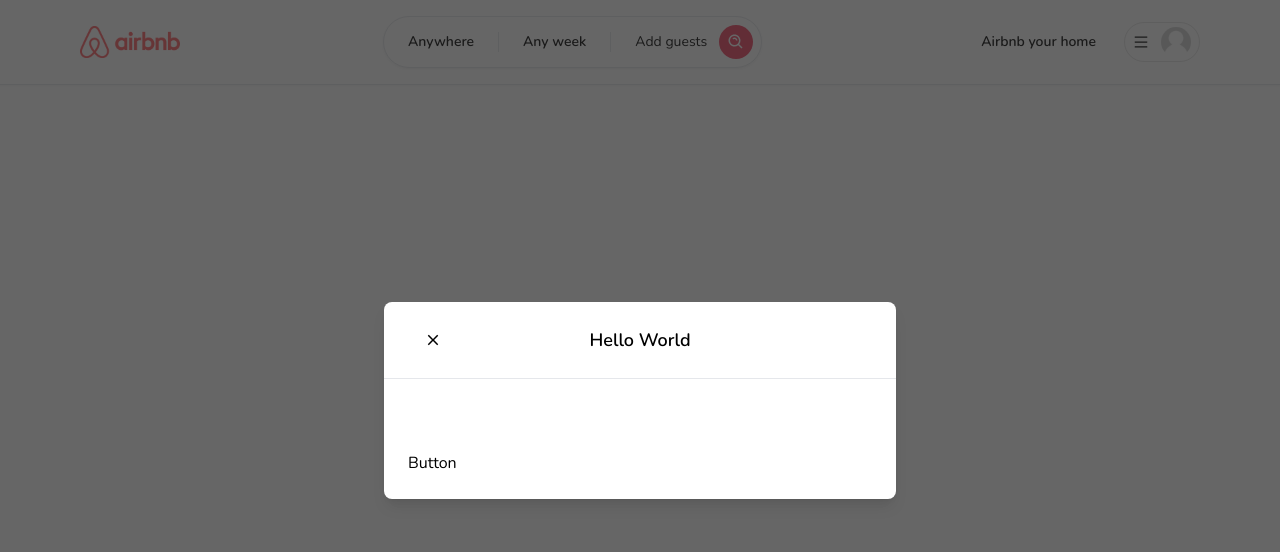
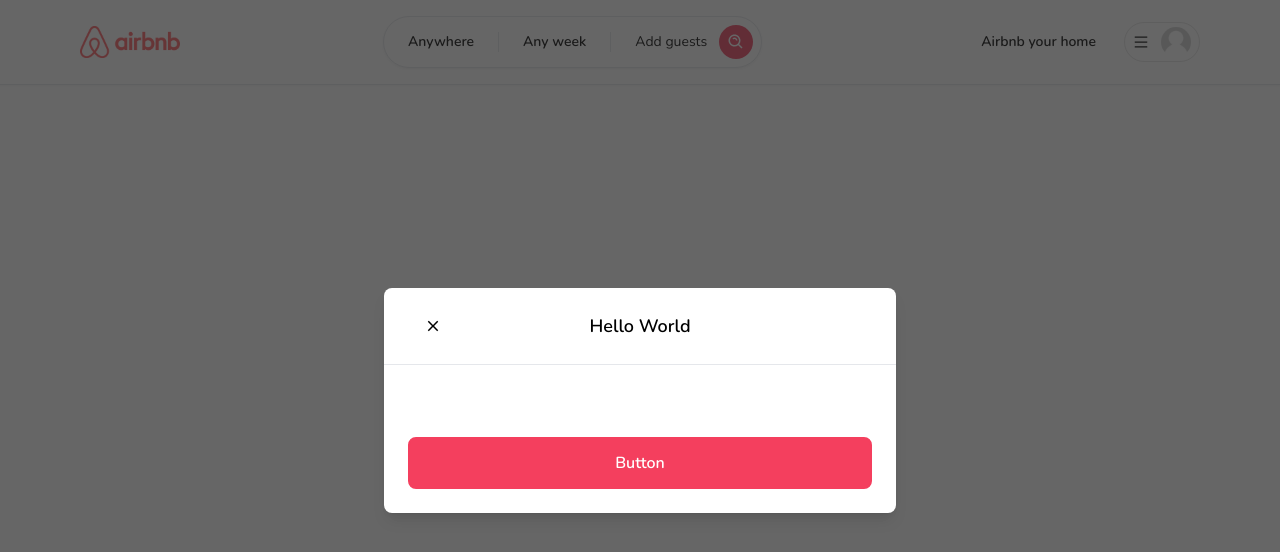
Before and after one commit to dtran813/airbnb-clone, a Next.js app: page / in a window 1280 px wide. Shown: the top 552 px of the page. Built offline with nearby package versions, Linux system fonts and the light colour scheme.

Commit message:
Add styles for Button component

```diff
--- a/app/components/Button.tsx
+++ b/app/components/Button.tsx
@@ -1,4 +1,5 @@
-import React from 'react';
+'use client';
+
 import { IconType } from 'react-icons/lib';
 
 interface ButtonProps {
@@ -14,10 +15,30 @@ const Button: React.FC<ButtonProps> = ({
   disabled,
   outline,
   small,
-  icon,
+  icon: Icon,
   onClick,
 }) => {
-  return <button>{label}</button>;
+  return (
+    <button
+      disabled={disabled}
+      onClick={onClick}
+      className={`relative w-full rounded-lg transition hover:opacity-80 disabled:opacity-70 disabled:cursor-not-allowed
+      ${
+        outline
+          ? 'bg-white border-black text-black'
+          : 'bg-rose-500 border-rose-500 text-white'
+      }
+      ${
+        small
+          ? 'py-1 text-sm font-light border-[1px]'
+          : 'py-3 text-base font-semibold border-2'
+      }
+      `}
+    >
+      {Icon && <Icon size={24} className="absolute left-4 top-3" />}
+      {label}
+    </button>
+  );
 };
 
 export default Button;
```
